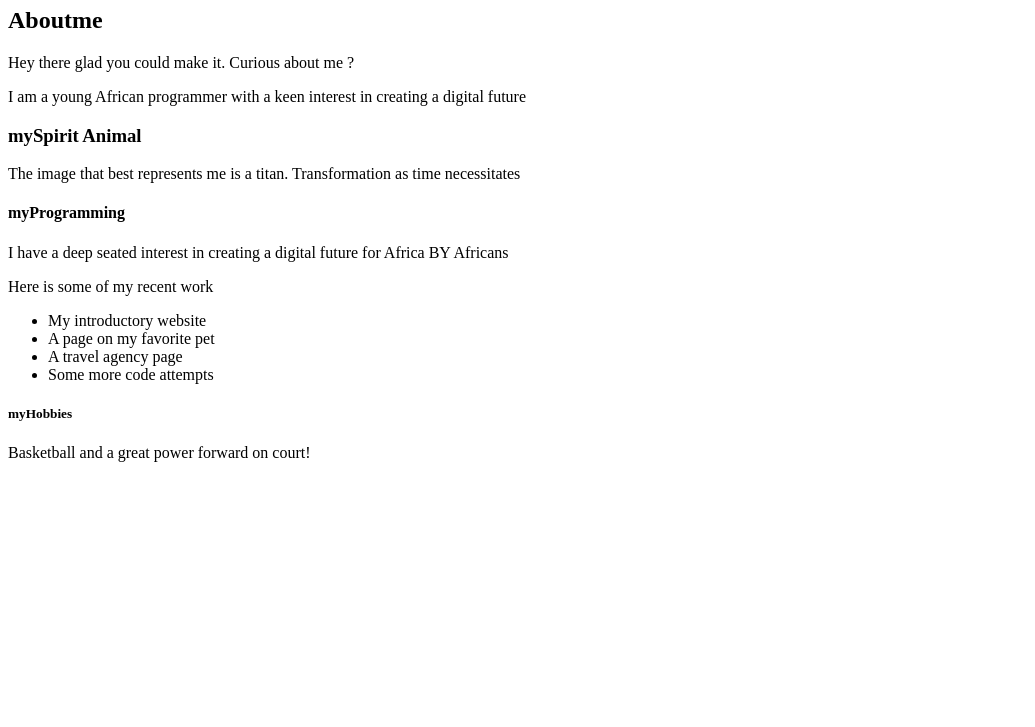
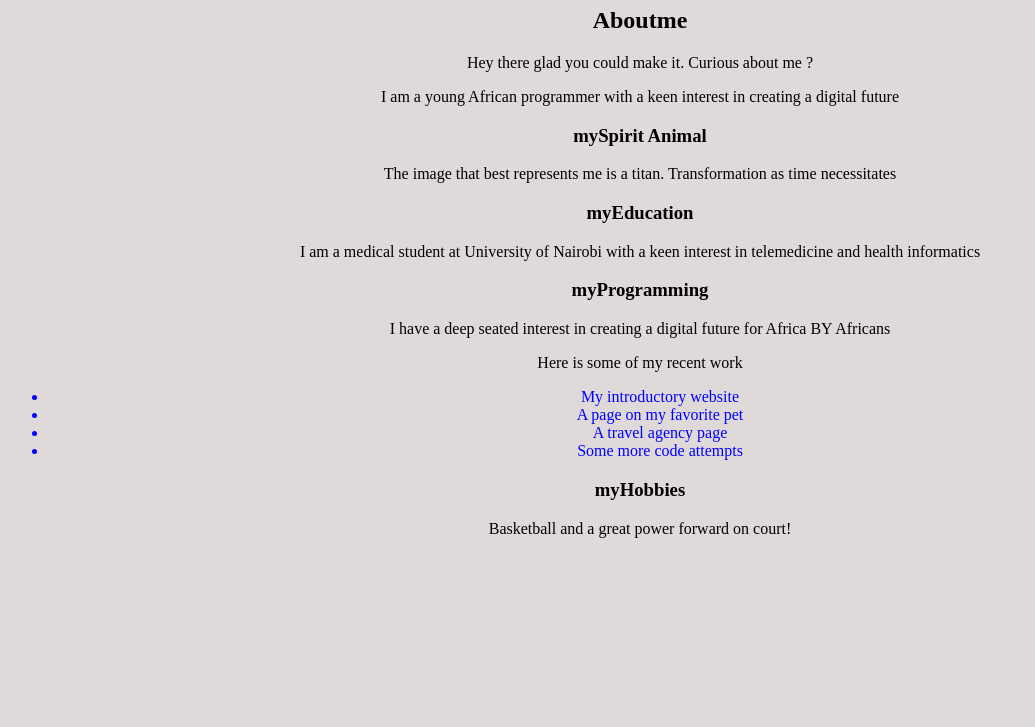
Before and after one commit to Anthony-Chela/IP, a plain HTML site: page luke.html in a window 1280 px wide. Shown: the part 73-800 px from the top of the page, without its empty margins (0-1035 px from the left). Drawn offline with Linux system fonts and the light colour scheme.

Commit message:
add background and container

```diff
--- a/css/styles.css
+++ b/css/styles.css
@@ -0,0 +1,11 @@
+.container {
+  text-align:center;
+  color:black;
+}
+
+body {
+  background-color: rgb(224, 217, 217);
+}
+ul {
+  color:blue
+}
--- a/luke.html
+++ b/luke.html
@@ -1,16 +1,20 @@
 <!DOCTYPE html>
 <html>
   <head>
+    <link rel="stylesheet" type="text/css" href="css/styles.css">
       <title>AboutLuke</title>
   </head>
   <body>
+    <div class ="container">
       <h1>ANTHONY 'LUKE' CHELA</h1>
       <h2>Aboutme</h2>
         <p> Hey there glad you could make it. Curious about me ?</p>
         <p>I am a young African programmer with a keen interest in creating a digital future</p>
       <h3>mySpirit Animal</h3>
         <p>The image that best represents me is a titan. Transformation as time necessitates</p>
-    <h4>myProgramming</h4>
+      <h3>myEducation</h3>
+        <p>I am a medical student at University of Nairobi with a keen interest in telemedicine and health informatics</p>
+      <h3>myProgramming</h3>
         <p>I have a deep seated interest in creating a digital future for Africa BY Africans</p>
         <p> Here is some of my recent work
           <ul>
@@ -20,8 +24,8 @@
             <li>Some more code attempts</li>
           </ul>
         </p>
-    <h5>myHobbies</h5>
+      <h3>myHobbies</h3>
         <p>Basketball and a great power forward on court!</p>
-
+    </div>
   </body>
 </html>
```
Lines whose indentation alone changed are shown as unchanged.
